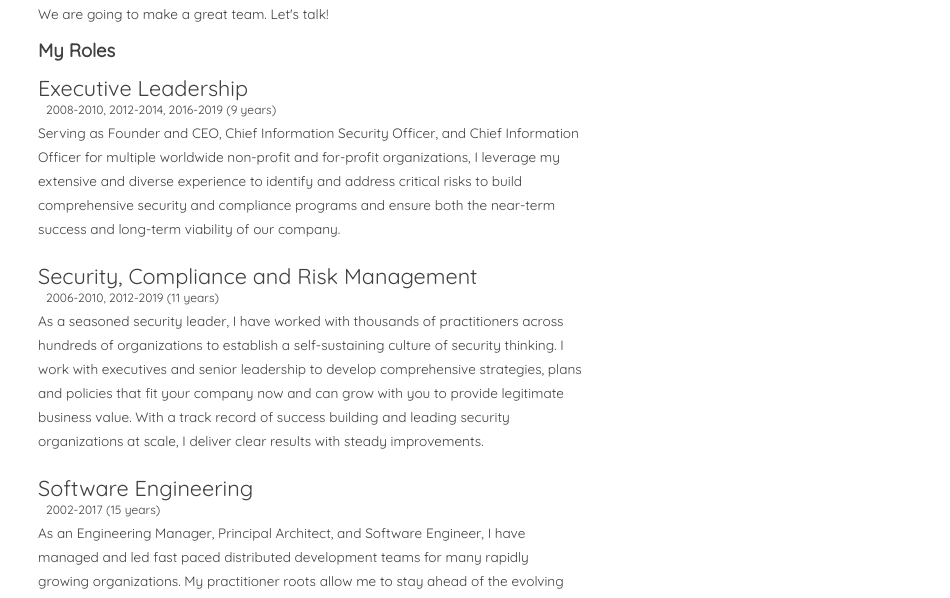
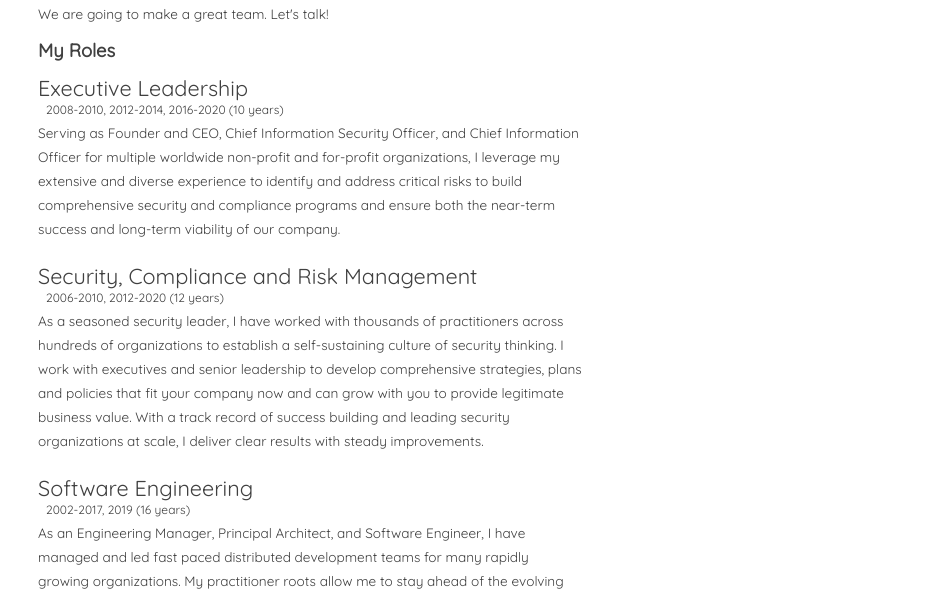
Before and after one commit to jkohrman/jkohrman.github.io, a Jekyll site: the page built from index.html, in a window 1280 px wide. Shown: the part 209-807 px from the top of the page, without its empty margins (330-1280 px from the left). Built offline with Jekyll 4.4.1, drawn with Linux system fonts in a browser that asks for light colours.

Commit message:
update for 2020
Update years and add 2019 volunteer SWE experience

```diff
--- a/_data/resume.yml
+++ b/_data/resume.yml
@@ -3,13 +3,13 @@ intro: I'm a <em>Founder</em>, <em>Advisor</em> and <em>Chief Information Securi
 
 roles:
   - name: Executive Leadership
-    years: 2008-2010, 2012-2014, 2016-2019 (9 years)
+    years: 2008-2010, 2012-2014, 2016-2020 (10 years)
     description: Serving as Founder and CEO, Chief Information Security Officer, and Chief Information Officer for multiple worldwide non-profit and for-profit organizations, I leverage my extensive and diverse experience to identify and address critical risks to build comprehensive security and compliance programs and ensure both the near-term success and long-term viability of our company.
   - name: Security, Compliance and Risk Management
-    years: 2006-2010, 2012-2019 (11 years)
+    years: 2006-2010, 2012-2020 (12 years)
     description: As a seasoned security leader, I have worked with thousands of practitioners across hundreds of organizations to establish a self-sustaining culture of security thinking. I work with executives and senior leadership to develop comprehensive strategies, plans and policies that fit your company now and can grow with you to provide legitimate business value. With a track record of success building and leading security organizations at scale, I deliver clear results with steady improvements.
   - name: Software Engineering
-    years: 2002-2017 (15 years)
+    years: 2002-2017, 2019 (16 years)
     description: As an Engineering Manager, Principal Architect, and Software Engineer, I have managed and led fast paced distributed development teams for many rapidly growing organizations. My practitioner roots allow me to stay ahead of the evolving needs and security challenges software companies face, and opens the door to essential relationships with technical leaders throughout our business.
   - name: DevOps Engineering
     years: 2004-2014 (10 years)
```
